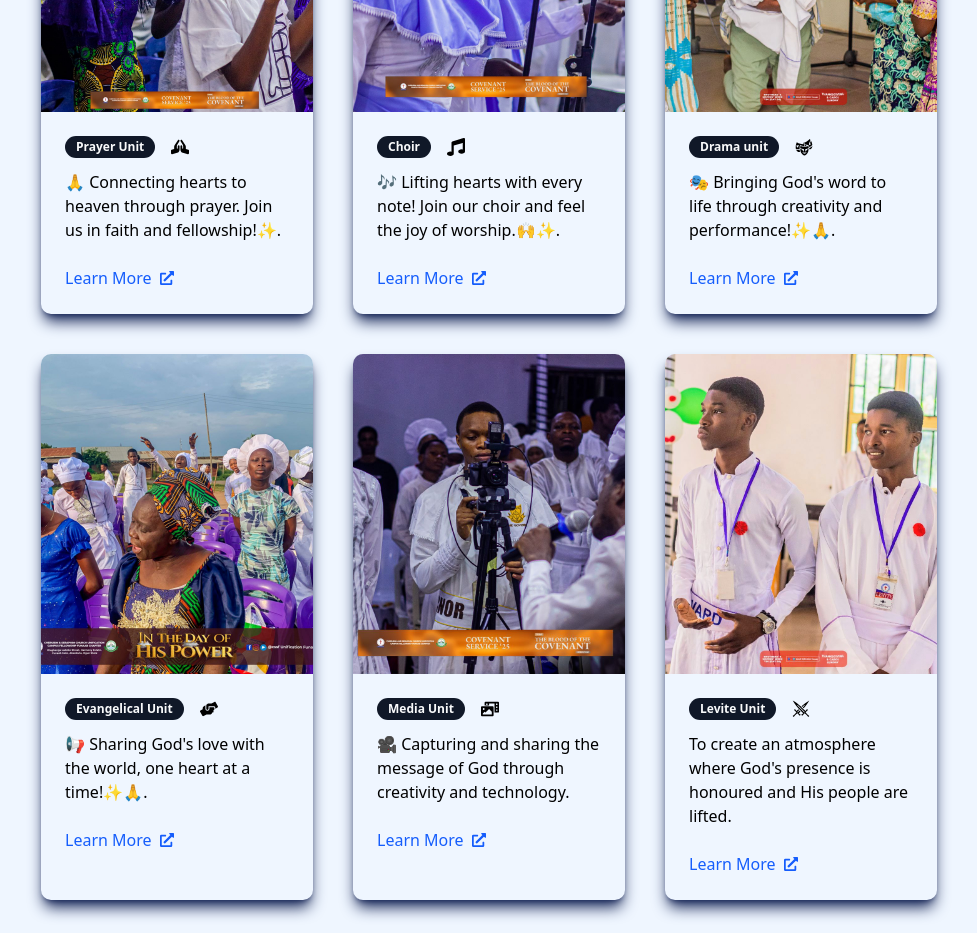
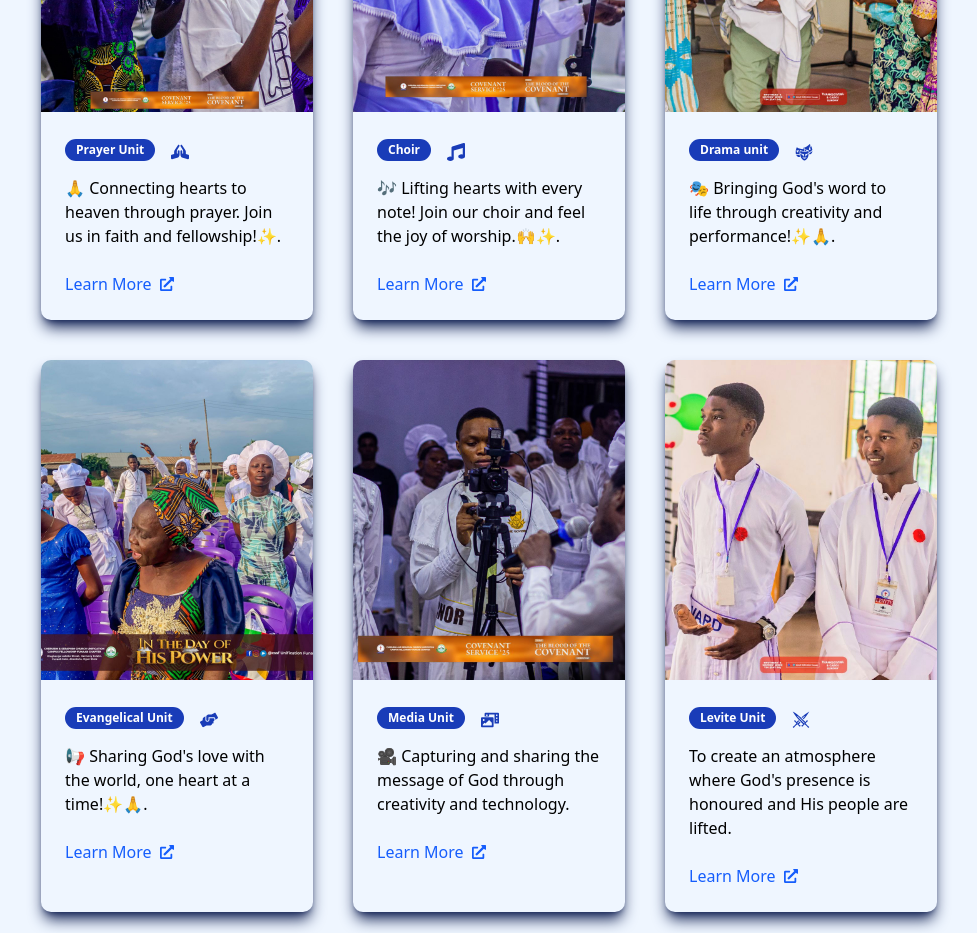
Before and after one commit to Ayostack-web/CSSF-FUNAAB, a Next.js app: page / in a window 1280 px wide. Shown: the part 1480-2413 px from the top of the page, without its empty margins (151-1128 px from the left). Built offline with nearby package versions, Linux system fonts and the light colour scheme; no server answers; the database is empty.

Commit message:
style: update Groups component badge and icon color to match header
- Changed badge background color to blue-800 to match header
- Updated icon color to blue-800 for consistency
- Made styling more cohesive with header "KINGDOM BUILDERS"

```diff
--- a/src/app/component/Groups.jsx
+++ b/src/app/component/Groups.jsx
@@ -99,8 +99,8 @@
 
             <div className="p-6">
               <div className="flex items-center gap-2 mb-3">
-                <Badge variant="default">{grp.name}</Badge>
-                {grp.icon}
+                <Badge variant="default" className="bg-blue-800 text-white font-extrabold">{grp.name}</Badge>
+                <span className="text-blue-800 text-lg font-bold">{grp.icon}</span>
               </div>
               <p className="mt-2">{grp.about}</p> <br />
 
```
